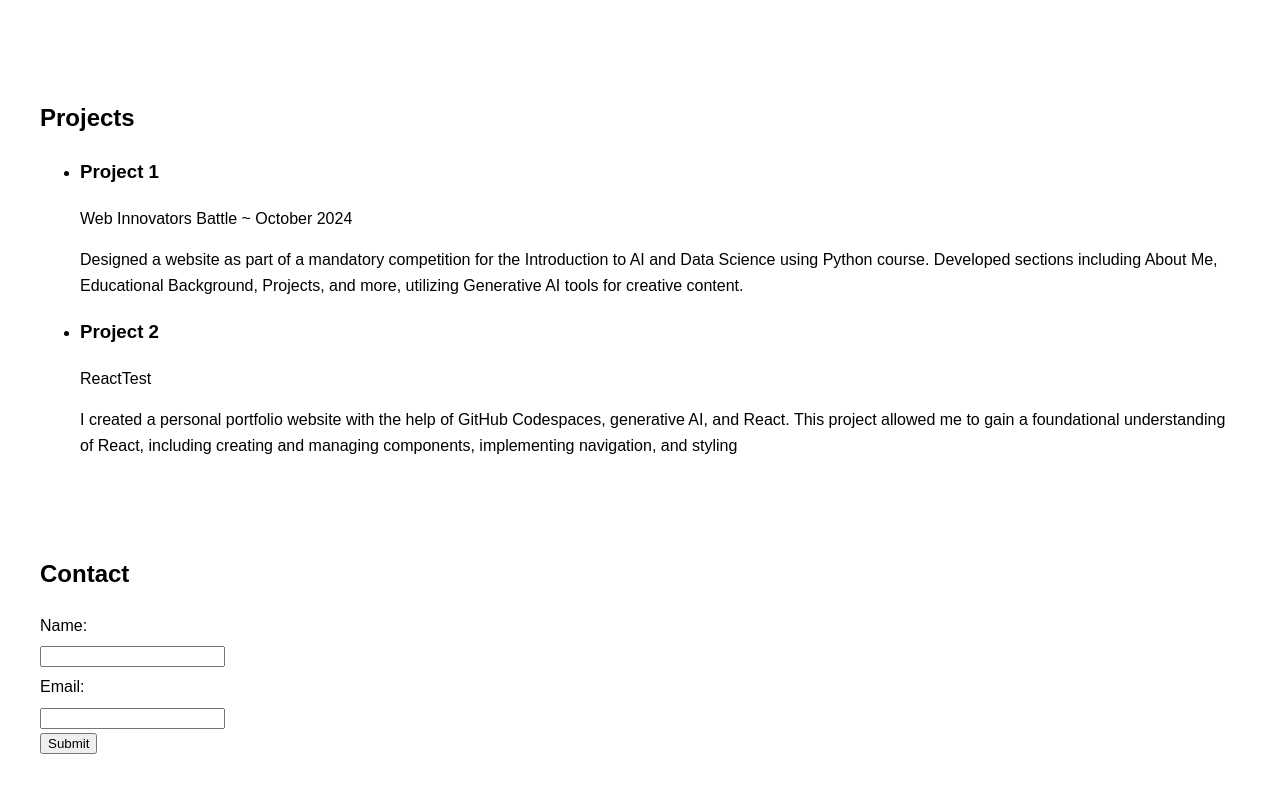
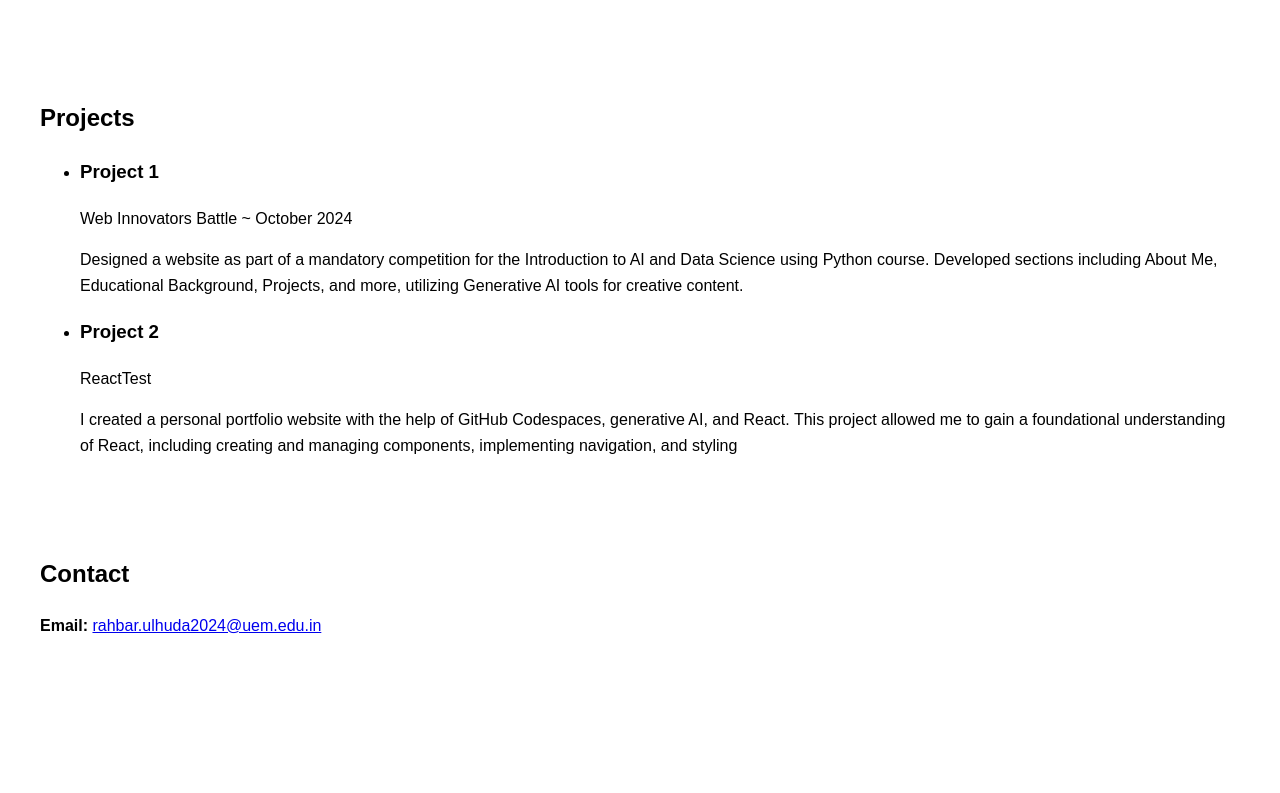
Before and after one commit to RahbarUlHuda/ReactTest, a React (Create React App) app: page / in a window 1280 px wide. Shown: the part 399-1192 px from the top of the page. After the commit the page ends 1093 px from the top, so only its background shows below. Built offline with nearby package versions, Linux system fonts and the light colour scheme.

Commit message:
Added a Details Section, and Email address in contact section

```diff
--- a/src/components/Contact.js
+++ b/src/components/Contact.js
@@ -4,15 +4,7 @@ function Contact() {
   return (
     <section id="contact">
       <h2>Contact</h2>
-      <form>
-        <label htmlFor="name">Name:</label>
-        <input type="text" id="name" name="name" />
-        <br />
-        <label htmlFor="email">Email:</label>
-        <input type="email" id="email" name="email" />
-        <br />
-        <button type="submit">Submit</button>
-      </form>
+      <p><strong>Email:</strong> <a href="mailto:rahbar.ulhuda2024@uem.edu.in">rahbar.ulhuda2024@uem.edu.in</a></p>
     </section>
   );
 }
```
Also changed, not shown: src/components/Details.js (added, +15 -0 lines).
